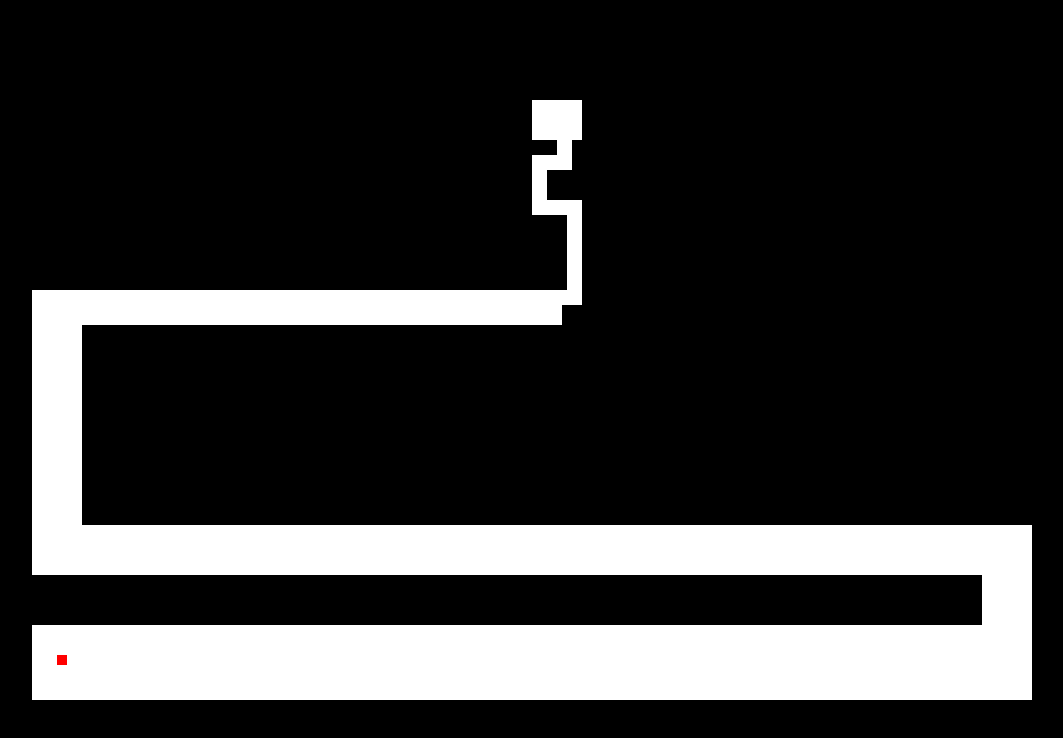
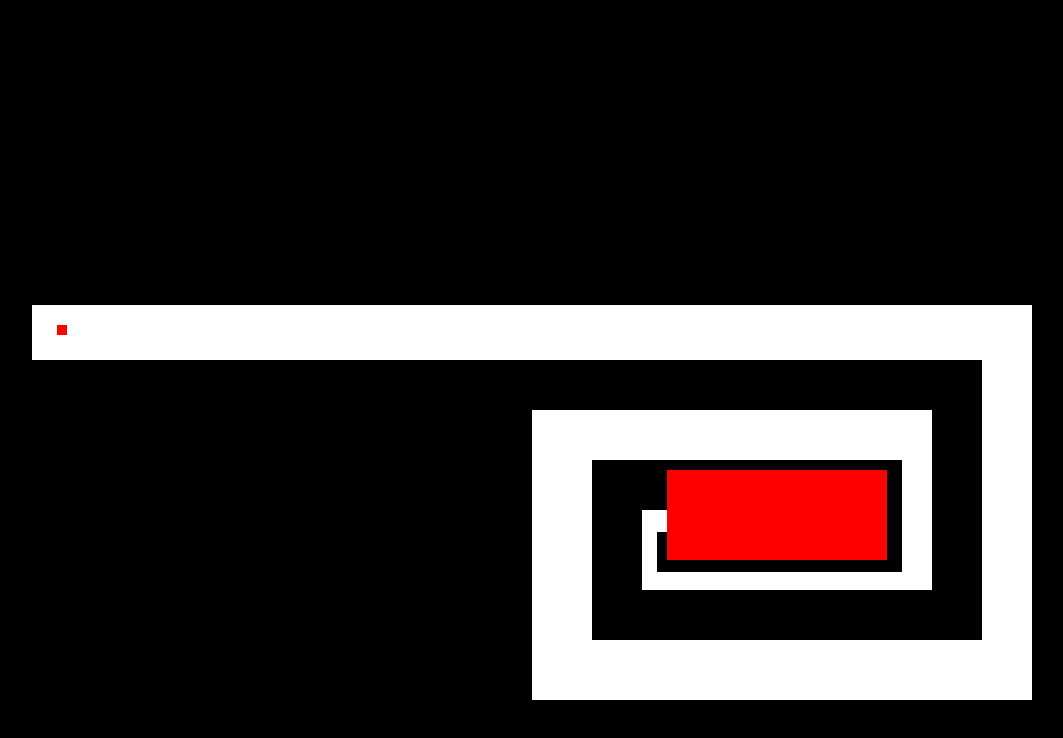
Before and after one commit to ThomasMerritt/Scary_Maze, a plain HTML site: page index.html in a window 1280 px wide. Both pictures are taken after a click on the button "PLAY". Shown: the whole page, without its empty margins (108-1171 px from the left). Drawn offline with Linux system fonts and the light colour scheme.

Commit message:
added jump scare and new level

```diff
--- /dev/null
+++ b/index.js
@@ -0,0 +1,249 @@
+const canvas = document.querySelector('canvas');
+const ctx = canvas.getContext('2d');
+const startGameBtn = document.querySelector('#startGameBtn');
+const modelEl = document.querySelector('#modelEl');
+const image = document.querySelector('#image');
+
+const music = new Audio('Sigma Rule Song.mp3');
+
+let goalCollision = false;
+let randomTime = Math.floor(Math.random() * 12);
+
+canvas.width = window.innerWidth;
+canvas.height = window.innerHeight;
+
+var keyUp;
+var keyDown;
+var keyLeft;
+var keyRight;
+
+//Parent class for Player subclass
+class Block {
+    constructor(x, y, width, height, color, type) {
+        this.x = x;
+        this.y = y;
+        this.width = width;
+        this.height = height;
+        this.color = color;
+        this.type = type;
+    }
+
+    draw() {
+        ctx.beginPath();
+        ctx.fillStyle = this.color;
+        ctx.fillRect(this.x, this.y, this.width, this.height);
+        ctx.fill();
+    }
+}
+
+//Extension of Block with added velocity
+class Player extends Block {
+    constructor(x, y, width, height, color) {
+        super(x, y, width, height, color);
+        this.xspeed = 0;
+        this.yspeed = 0;
+        this.maxspeed = 2;
+        this.active = true;
+        this.alive = true;
+    }
+
+    //For player movement on both WASD and Arrows
+    step() {
+        if (this.active) {
+            if (!keyLeft && !keyRight || keyLeft && keyRight) {
+                this.xspeed = 0;
+            } else if (keyRight) {
+                this.xspeed ++;
+
+                if (this.xspeed >= this.maxspeed) {
+                    this.xspeed = this.maxspeed;
+                }
+            } else if (keyLeft) {
+                this.xspeed --;
+                if (this.xspeed <= -this.maxspeed) {
+                    this.xspeed = -this.maxspeed;
+                }
+            }
+
+            if (!keyUp && !keyDown || keyUp && keyDown) {
+                this.yspeed = 0;
+            } else if (keyUp) {
+                this.yspeed --;
+
+                if (this.yspeed <= -this.maxspeed) {
+                    this.yspeed = -this.maxspeed;
+                }
+            } else if (keyDown) {
+                this.yspeed ++;
+                if (this.yspeed >= this.maxspeed) {
+                    this.yspeed = this.maxspeed;
+                }
+            }
+
+            spooky();
+
+            if (goalCollision == false) {
+                if (detectCollision(player, level)) {
+                    cancelAnimationFrame(animationId);
+                    this.alive = false;
+                    startGameBtn.textContent = 'Retry?'
+                    modelEl.style.display = 'flex';
+                    num = 0;
+                }
+            } else {
+                if (detectCollision(player, level2)) {
+                    cancelAnimationFrame(animationId);
+                    this.alive = false;
+                    startGameBtn.textContent = 'Retry?'
+                    modelEl.style.display = 'flex';
+                    num = 0;
+                }
+            }
+        }
+
+        this.draw();
+        this.x += this.xspeed;
+        this.y += this.yspeed;
+    }
+}
+
+//Detects a collision between the player and the level blocks
+function detectCollision(player, lvl) {
+    for (let i = 0; i < lvl.length; i++) {
+        if (player.x <= lvl[i].x + lvl[i].width &&
+            player.x + player.width >= lvl[i].x &&
+            player.y <= lvl[i].y + lvl[i].height &&
+            player.y + player.height >= lvl[i].y) {
+                if (lvl[i].type == true) {
+                    goalCollision = true;
+                } else {
+                    return true;
+                }
+            }
+    }
+}
+
+function spooky() {
+    if (player.y <= canvas.height / 2 - 100) {
+        setTimeout( function() { getSpook(); }, randomTime * 1000)
+        console.log(randomTime)
+    }
+}
+
+function getSpook() {
+    if (player.alive) {
+        image.style.display = 'flex';
+        music.play();
+    } else {
+        return;
+    }
+}
+
+//Loop to draw function for both the level blocks and player
+let animationId;
+function animate() {
+    animationId = requestAnimationFrame(animate);
+
+    ctx.clearRect(0, 0, canvas.width, canvas.height);
+    if (goalCollision) {
+        for (let i = 0; i < level2.length; i++) {
+            level2[i].draw();
+            teleport();
+        }
+    } else {
+        for (let i = 0; i < level.length; i++) {
+            level[i].draw();
+        }
+    }
+
+    player.step();
+    console.log(player.y);
+    console.log(canvas.height / 2)
+}
+
+let num = 0;
+function teleport() {
+    if (num >= 1) {
+        return;
+    } else {
+        player.x = canvas.width / 2 - 475;
+        player.y = canvas.height / 2 + 255;
+        num++;
+    }
+}
+
+//Returns a boolean regarding which buttons WASD/ Arrow keys are being pressed
+function setupInputs() {
+    document.addEventListener('keydown', function(event) {
+        if (event.key == 'w' || event.key == 'ArrowUp') {
+            keyUp = true;
+        } else if (event.key == 's' || event.key == 'ArrowDown') {
+            keyDown = true;
+        } else if (event.key == 'a' || event.key == 'ArrowLeft') {
+            keyLeft = true;
+        } else if (event.key == 'd' || event.key == 'ArrowRight') {
+            keyRight = true;
+        }
+    })
+
+    document.addEventListener('keyup', function(event) {
+        if (event.key == 'w' || event.key == 'ArrowUp') {
+            keyUp = false;
+        } else if (event.key == 's' || event.key == 'ArrowDown') {
+            keyDown = false;
+        } else if (event.key == 'a' || event.key == 'ArrowLeft') {
+            keyLeft = false;
+        } else if (event.key == 'd' || event.key == 'ArrowRight') {
+            keyRight = false;
+        }
+    })
+}
+
+let player = new Player(canvas.width / 2 - 475, canvas.height / 2 + 255, 10, 10, 'red');
+
+function init() {
+    player = new Player(canvas.width / 2 - 475, canvas.height / 2 - 75, 10, 10, 'red');
+    goalCollision = false;
+}
+
+const level = [
+    new Block(canvas.width / 2 - 1000, canvas.height / 2 - 500, 500, 1000, 'black', false),
+    new Block(canvas.width / 2 - 500, canvas.height / 2 - 500, 1000, 200, 'black', false),
+    new Block(canvas.width / 2 + 500, canvas.height / 2 - 500, 500, 1000, 'black', false),
+    new Block(canvas.width / 2 - 500, canvas.height / 2 + 300, 1000, 200, 'black', false),
+    new Block(canvas.width / 2 - 500, canvas.height / 2 - 395, 1000, 300, 'black', false),
+    new Block(canvas.width / 2 - 500, canvas.height / 2 - 40, 500, 500, 'black', false),
+    new Block(canvas.width / 2 - 500, canvas.height / 2 - 40, 950, 50, 'black', false),
+    new Block(canvas.width / 2 + 400, canvas.height / 2 - 40, 50, 280, 'black', false),
+    new Block(canvas.width / 2 + 60, canvas.height / 2 + 190, 350, 50, 'black', false),
+    new Block(canvas.width / 2 + 60, canvas.height / 2 + 60, 50, 150, 'black', false),
+    new Block(canvas.width / 2 + 60, canvas.height / 2 + 60, 310, 50, 'black', false),
+    new Block(canvas.width / 2 + 155, canvas.height / 2 + 60, 215, 112, 'black', false),
+    new Block(canvas.width / 2 + 125, canvas.height / 2 + 132, 50, 40, 'black', false),
+    new Block(canvas.width / 2 + 135, canvas.height / 2 + 70, 220, 90, 'red', true)
+];
+
+const level2 = [
+    new Block(canvas.width / 2 - 1000, canvas.height / 2 - 500, 500, 1000, 'black', false),
+    new Block(canvas.width / 2 - 500, canvas.height / 2 - 500, 1000, 200, 'black', false),
+    new Block(canvas.width / 2 + 500, canvas.height / 2 - 500, 500, 1000, 'black', false),
+    new Block(canvas.width / 2 - 500, canvas.height / 2 + 300, 1000, 200, 'black', false),
+    new Block(canvas.width / 2 - 500, canvas.height / 2 + 175, 950, 50, 'black', false),
+    new Block(canvas.width / 2 - 450, canvas.height / 2 - 75, 1000, 200, 'black', false),
+    new Block(canvas.width / 2 + 50, canvas.height / 2 - 310, 900, 250, 'black', false),
+    new Block(canvas.width / 2 - 500, canvas.height / 2 - 315, 500, 205, 'black', false),
+    new Block(canvas.width / 2 - 465, canvas.height / 2 - 185, 500, 75, 'black', false),
+    new Block(canvas.width / 2 + 15, canvas.height / 2 - 230, 50, 30, 'black', false),
+    new Block(canvas.width / 2 - 25, canvas.height / 2 - 260, 50, 15, 'black', false),
+    new Block(canvas.width / 2 + 40, canvas.height / 2 - 260, 50, 35, 'black', false),
+    new Block(canvas.width / 2 + 30, canvas.height / 2 - 95, 50, 35, 'black', false),
+    new Block(canvas.width / 2, canvas.height / 2 - 359, 75, 100, 'red', true),
+];
+
+image.style.display = 'none';
+startGameBtn.addEventListener('click', () => {
+    init();
+    setupInputs();
+    animate();
+    modelEl.style.display = 'none';
+})
--- a/js/index.js
+++ /dev/null
@@ -1,182 +0,0 @@
-const canvas = document.querySelector('canvas');
-const ctx = canvas.getContext('2d');
-const startGameBtn = document.querySelector('#startGameBtn');
-const modelEl = document.querySelector('#modelEl');
-
-canvas.width = window.innerWidth;
-canvas.height = window.innerHeight;
-
-var keyUp;
-var keyDown;
-var keyLeft;
-var keyRight;
-
-//Parent class for Player subclass
-class Block {
-    constructor(x, y, width, height, color) {
-        this.x = x;
-        this.y = y;
-        this.width = width;
-        this.height = height;
-        this.color = color;
-    }
-
-    draw() {
-        ctx.beginPath();
-        ctx.fillStyle = this.color;
-        ctx.fillRect(this.x, this.y, this.width, this.height);
-        ctx.fill();
-    }
-}
-
-//Extension of Block with added velocity
-class Player extends Block {
-    constructor(x, y, width, height, color) {
-        super(x, y, width, height, color);
-        this.xspeed = 0;
-        this.yspeed = 0;
-        this.maxspeed = 2;
-        this.active = true;
-    }
-
-    //For player movement on both WASD and Arrows
-    step() {
-        if (this.active) {
-            if (!keyLeft && !keyRight || keyLeft && keyRight) {
-                this.xspeed = 0;
-            } else if (keyRight) {
-                console.log('right')
-                this.xspeed ++;
-
-                if (this.xspeed >= this.maxspeed) {
-                    this.xspeed = this.maxspeed;
-                }
-            } else if (keyLeft) {
-                console.log('left')
-                this.xspeed --;
-                if (this.xspeed <= -this.maxspeed) {
-                    this.xspeed = -this.maxspeed;
-                }
-            }
-
-            if (!keyUp && !keyDown || keyUp && keyDown) {
-                this.yspeed = 0;
-            } else if (keyUp) {
-                console.log('up')
-                this.yspeed --;
-
-                if (this.yspeed <= -this.maxspeed) {
-                    this.yspeed = -this.maxspeed;
-                }
-            } else if (keyDown) {
-                console.log('down')
-                this.yspeed ++;
-                if (this.yspeed >= this.maxspeed) {
-                    this.yspeed = this.maxspeed;
-                }
-            }
-
-
-            if (detectCollision(player, level)) {
-                cancelAnimationFrame(animationId);
-                startGameBtn.textContent = 'Retry?'
-                modelEl.style.display = 'flex';
-            }
-        }
-
-        this.draw();
-        this.x += this.xspeed;
-        this.y += this.yspeed;
-    }
-
-}
-
-//Loop to draw function for both the level blocks and player
-let animationId;
-function animate() {
-    animationId = requestAnimationFrame(animate);
-    ctx.clearRect(0, 0, canvas.width, canvas.height);
-    for (let i = 0; i < level.length; i++) {
-        level[i].draw();
-    }
-    player.step();
-    console.log(player.x);
-
-}
-
-//Detects a collision between the player and the level blocks
-function detectCollision(player, level) {
-    for (let i = 0; i < level.length; i++) {
-        if (player.x <= level[i].x + level[i].width &&
-            player.x + player.width >= level[i].x &&
-            player.y <= level[i].y + level[i].height &&
-            player.y + player.height >= level[i].y) {
-                return true;
-            }
-    }
-}
-
-function spooky() {
-    let randomTime = Math.floor(Math.random() * 30);
-    if (player.y >= canvas.width / 2 + 100) {
-        alert(randomTime);
-        alert(player.y)
-        alert(canvas.height / 2)
-    }
-}
-
-//Returns a boolean regarding which buttons WASD/ Arrow keys are being pressed
-function setupInputs() {
-    document.addEventListener('keydown', function(event) {
-        if (event.key == 'w' || event.key == 'ArrowUp') {
-            keyUp = true;
-        } else if (event.key == 's' || event.key == 'ArrowDown') {
-            keyDown = true;
-        } else if (event.key == 'a' || event.key == 'ArrowLeft') {
-            keyLeft = true;
-        } else if (event.key == 'd' || event.key == 'ArrowRight') {
-            keyRight = true;
-        }
-    })
-
-    document.addEventListener('keyup', function(event) {
-        if (event.key == 'w' || event.key == 'ArrowUp') {
-            keyUp = false;
-        } else if (event.key == 's' || event.key == 'ArrowDown') {
-            keyDown = false;
-        } else if (event.key == 'a' || event.key == 'ArrowLeft') {
-            keyLeft = false;
-        } else if (event.key == 'd' || event.key == 'ArrowRight') {
-            keyRight = false;
-        }
-    })
-}
-
-let player = new Player(canvas.width / 2 - 475, canvas.height / 2 + 255, 10, 10, 'red');
-
-function init() {
-    player = new Player(canvas.width / 2 - 475, canvas.height / 2 + 255, 10, 10, 'red');
-}
-
-const level = [
-    new Block(canvas.width / 2 - 1000, canvas.height / 2 - 500, 500, 1000, 'black'),
-    new Block(canvas.width / 2 - 500, canvas.height / 2 - 500, 1000, 200, 'black'),
-    new Block(canvas.width / 2 + 500, canvas.height / 2 - 500, 500, 1000, 'black'),
-    new Block(canvas.width / 2 - 500, canvas.height / 2 + 300, 1000, 200, 'black'),
-    new Block(canvas.width / 2 - 500, canvas.height / 2 + 175, 950, 50, 'black'),
-    new Block(canvas.width / 2 - 450, canvas.height / 2 - 75, 1000, 200, 'black'),
-    new Block(canvas.width / 2 + 50, canvas.height / 2 - 310, 900, 250, 'black'),
-    new Block(canvas.width / 2 - 500, canvas.height / 2 - 315, 500, 205, 'black'),
-    new Block(canvas.width / 2 - 465, canvas.height / 2 - 185, 500, 75, 'black'),
-    new Block(canvas.width / 2 + 15, canvas.height / 2 - 230, 50, 30, 'black'),
-    new Block(canvas.width / 2 - 25, canvas.height / 2 - 260, 50, 15, 'black'),
-    new Block(canvas.width / 2 + 40, canvas.height / 2 - 260, 50, 35, 'black'),
-    new Block(canvas.width / 2 + 30, canvas.height / 2 - 95, 50, 35, 'black')
-];
-
-startGameBtn.addEventListener('click', () => {
-    init();
-    setupInputs();
-    animate();
-    modelEl.style.display = 'none';
-})
```
Also changed, not shown: index.html (+6 -2 lines), styles.css (+8 -0 lines), js/player.js (deleted), me.jpg (added), 1 other file.
